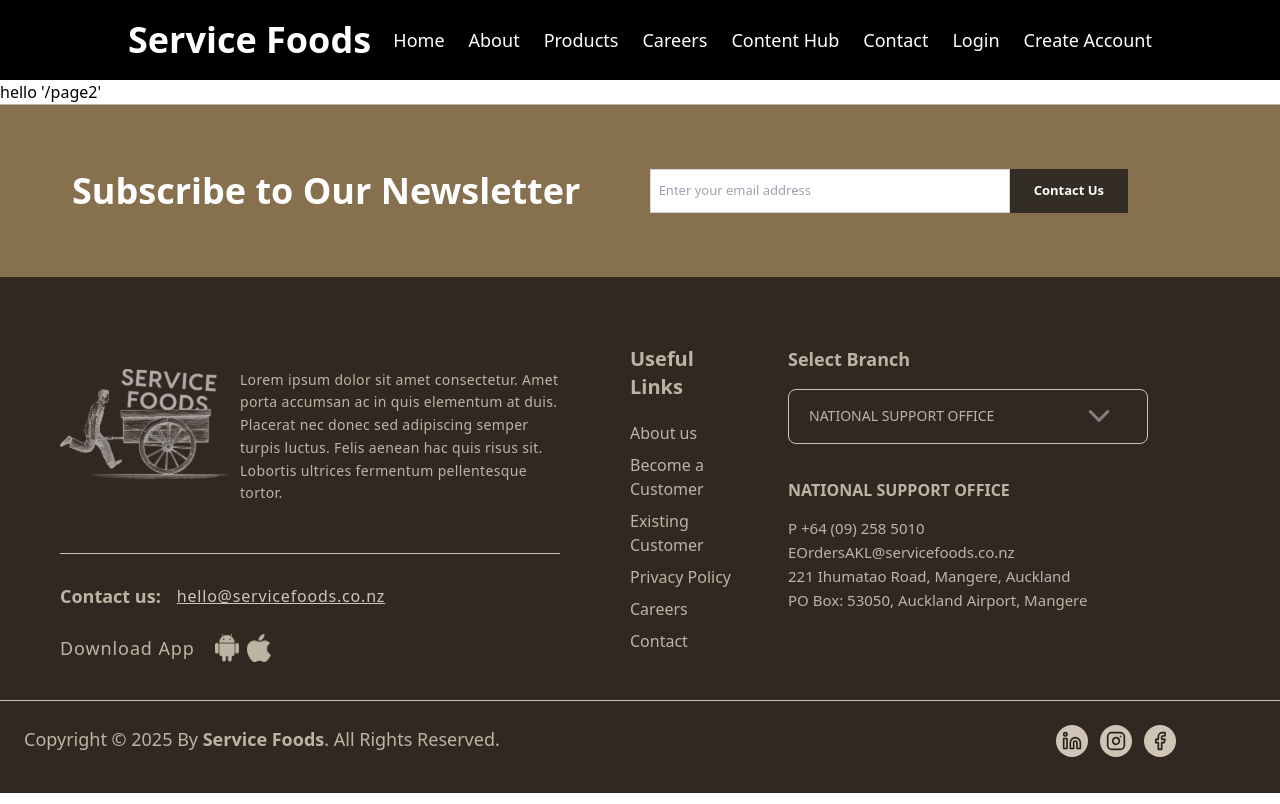
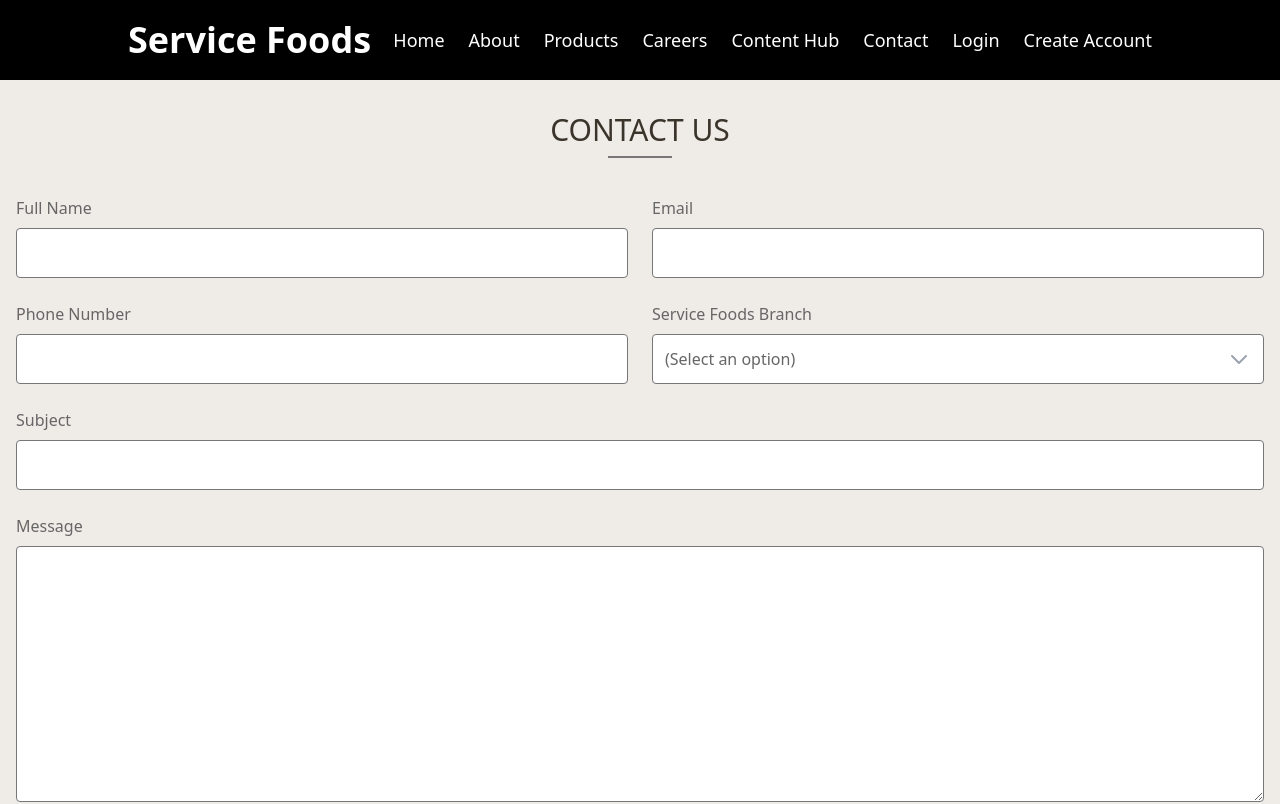
Before and after one commit to vanshikamadesya/service-food-ui, a React (Vite) app: page /page2 in a window 1280 px wide. Shown: the top 804 px of the page. Built offline with nearby package versions, Linux system fonts and the light colour scheme.

Commit message:
Features/ContactUs ---> Form

```diff
--- a/package.json
+++ b/package.json
@@ -10,16 +10,19 @@
     "preview": "vite preview"
   },
   "dependencies": {
+    "formik": "^2.4.6",
     "lucide-react": "^0.476.0",
     "react": "^19.0.0",
     "react-dom": "^19.0.0",
     "react-icons": "^5.5.0",
-    "react-router-dom": "^7.2.0"
+    "react-router-dom": "^7.2.0",
+    "yup": "^1.6.1"
   },
   "devDependencies": {
     "@eslint/js": "^9.19.0",
     "@types/react": "^19.0.8",
     "@types/react-dom": "^19.0.3",
+    "@types/yup": "^0.29.14",
     "@vitejs/plugin-react": "^4.3.4",
     "autoprefixer": "^10.4.20",
     "eslint": "^9.19.0",
--- /dev/null
+++ b/src/components/hello.tsx
@@ -0,0 +1,130 @@
+import  { useState } from 'react';
+import { Formik, Form, ErrorMessage } from 'formik';
+import { Field, FieldProps } from 'formik'; // Import FieldProps
+
+import * as Yup from 'yup';
+
+const ContactForm = () => {
+  const [dropdownOpen, setDropdownOpen] = useState(false);
+  const branches = ['HAMILTON PRODUCE', 'CHRISTCHURCH/CANTERBURY', 'AUCKLAND FOODSERVICE', 'TARANAKI', 'GREYMOUTH'];
+
+  // Validation schema
+  const validationSchema = Yup.object({
+    fullName: Yup.string().required('Required'),
+    email: Yup.string().email('Invalid email').required('Required'),
+    phoneNumber: Yup.string(), // Additional validation can be added if needed
+    branch: Yup.string().required('Required'),
+    subject: Yup.string().required('Required'),
+    message: Yup.string().required('Required'),
+  });
+
+  return (
+    <div className="w-full bg-[#EFEBE7] font-inter">
+      <div className="container mx-auto px-4 py-8">
+        <h1 className="text-3xl font-medium text-center mb-12 text-[#3A342B] relative">
+          CONTACT US
+          <div className="w-16 h-0.5 bg-[#777777] absolute left-1/2 -translate-x-1/2 mt-2"></div>
+        </h1>
+
+        <Formik
+          initialValues={{ fullName: '', email: '', phoneNumber: '', branch: '', subject: '', message: '' }}
+          validationSchema={validationSchema}
+          onSubmit={(values, { resetForm }) => {
+            alert('Form submitted successfully!');
+            console.log(values);
+            resetForm();
+          }}
+        >
+          {({ setFieldValue, values }) => (
+            <Form className="space-y-6 w-full">
+              <div className="grid grid-cols-1 md:grid-cols-2 gap-6">
+                {['Full Name', 'Email'].map((label, i) => (
+                  <div key={i}>
+                    <label className="block mb-2 text-[#666666]">{label}</label>
+                    <Field
+                      type={label === 'Email' ? 'email' : 'text'}
+                      name={label.toLowerCase().replace(' ', '')}
+                      className="w-full p-3 border rounded focus:outline-none border-[#777777]"
+                      required
+                    />
+                    <ErrorMessage name={label.toLowerCase().replace(' ', '')} component="div" className="text-red-500 text-sm" />
+                  </div>
+                ))}
+              </div>
+
+              <div className="grid grid-cols-1 md:grid-cols-2 gap-6">
+                <div>
+                  <label className="block mb-2 text-[#666666]">Phone Number</label>
+                  <Field name="phoneNumber">
+                    {({ field, form }: FieldProps) => ( // Explicitly type field and form
+                      <input
+                        {...field}
+                        type="tel"
+                        className="w-full p-3 border rounded focus:outline-none border-[#777777]"
+                        onChange={(e) => {
+                          const value = e.target.value;
+                          const filteredValue = value.replace(/[^0-9+]/g, '');
+                          form.setFieldValue(field.name, filteredValue);
+                        }}
+                      />
+                    )}
+                  </Field>
+                  <ErrorMessage name="phoneNumber" component="div" className="text-red-500 text-sm" />
+                </div>
+
+                <div className="relative">
+                  <label className="block mb-2 text-[#666666]">Service Foods Branch</label>
+                  <button
+                    type="button"
+                    className="w-full p-3 border rounded text-left flex justify-between items-center bg-white focus:outline-none border-[#777777] text-[#666666]"
+                    onClick={() => setDropdownOpen(!dropdownOpen)}
+                  >
+                    <span>{values.branch || '(Select an option)'}</span>
+                    <svg className="w-6 h-6 text-gray-400" fill="none" stroke="currentColor" viewBox="0 0 24 24" xmlns="http://www.w3.org/2000/svg">
+                      <path strokeLinecap="round" strokeLinejoin="round" strokeWidth="2" d="M19 9l-7 7-7-7"></path>
+                    </svg>
+                  </button>
+                  {dropdownOpen && (
+                    <ul className="absolute z-10 w-full mt-1 bg-white border rounded shadow-lg max-h-60 overflow-auto border-[#777777]">
+                      {branches.map((branch, i) => (
+                        <li
+                          key={i}
+                          className="p-3 hover:bg-gray-200 cursor-pointer"
+                          onClick={() => {
+                            setFieldValue('branch', branch);
+                            setDropdownOpen(false);
+                          }}
+                        >
+                          {branch}
+                        </li>
+                      ))}
+                    </ul>
+                  )}
+                  <ErrorMessage name="branch" component="div" className="text-red-500 text-sm" />
+                </div>
+              </div>
+
+              {['Subject', 'Message'].map((label, i) => (
+                <div key={i}>
+                  <label className="block mb-2 text-[#666666]">{label}</label>
+                  {label === 'Message' ? (
+                    <Field as="textarea" name="message" className="w-full p-3 border rounded focus:outline-none h-64 border-[#777777]" required />
+                  ) : (
+                    <Field type="text" name="subject" className="w-full p-3 border rounded focus:outline-none border-[#777777]" required />
+                  )}
+                  <ErrorMessage name={label.toLowerCase()} component="div" className="text-red-500 text-sm" />
+                </div>
+              ))}
+
+              <div className="text-right">
+                <button type="submit" className="px-6 py-3 text-white rounded bg-[#86704D]">Send</button>
+              </div>
+            </Form>
+          )}
+        </Formik>
+      </div>
+    </div>
+  );
+};
+
+export default ContactForm;
--- a/src/routes.tsx
+++ b/src/routes.tsx
@@ -1,5 +1,6 @@
 import { createBrowserRouter } from "react-router-dom";
 import AppLayout from "./Layouts/AppLayout";
+import Hello from "./components/hello";
 
 export const router = createBrowserRouter(
   [
@@ -9,7 +10,7 @@ export const router = createBrowserRouter(
       children: [
         {
             path: "/page2",
-            element: <p>hello '/page2'</p>
+            element: <Hello />
         },
       ],
     },
```
Also changed, not shown: 1 other file (tests, documents, lock files or other folders).
